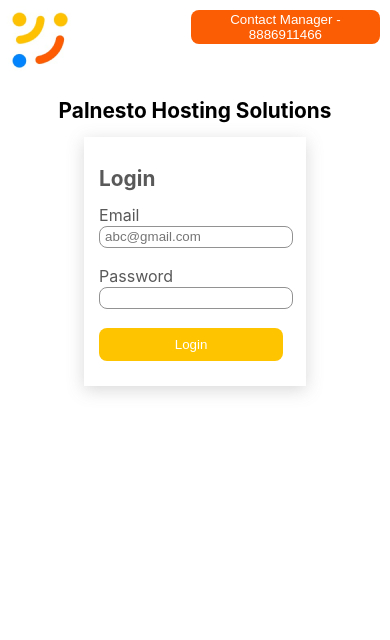
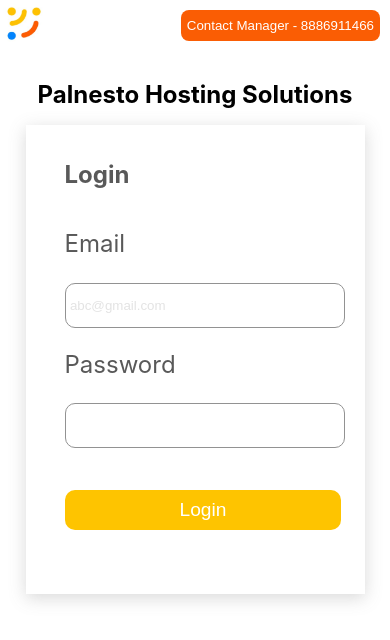
Before and after one commit to palnesto/SpringBoard, a React (Create React App) app: page / in a window 390 px wide. Shown: the top 640 px of the page. Built offline with nearby package versions, Linux system fonts and the light colour scheme.

Commit message:
feat: responsive login and dashboard

```diff
--- /dev/null
+++ b/src/components/Dashboard.css
@@ -0,0 +1,11 @@
+.logo-container{
+    height:90%;
+    width:60%;
+}
+
+.card-container{
+    height:350px;
+    width:300px;
+    padding:2%;
+
+}
--- a/src/components/Dashboard.js
+++ b/src/components/Dashboard.js
@@ -2,10 +2,10 @@ import React, { Component } from "react";
 import logo from "../assets/palnesto_logo.png";
 import invoice from "../assets/invoice.pdf";
 import { Link } from "react-router-dom";
-
+import './Dashboard.css';
 class Dashboard extends Component {
   state = {
-    company: "SpringBoard",
+    company: "Springboard School",
     paymentDate: "25/1/2023",
     expiryDate: "25/1/2024",
   };
@@ -20,8 +20,8 @@ class Dashboard extends Component {
             justifyContent: "space-between",
           }}
         >
-          <div style={{ height: "15%", width: "15%" }}>
-            <img src={logo} alt="palnesto-logo" />
+          <div>
+            <img src={logo} alt="palnesto-logo" className="logo-container"/>
           </div>
           <div style={{display:"flex"}}>
             <button
@@ -60,6 +60,7 @@ class Dashboard extends Component {
             flexDirection: "column",
             justifyContent: "center",
             alignItems: "center",
+            marginTop:"5%"
           }}
         >
           <div>
@@ -67,13 +68,10 @@ class Dashboard extends Component {
               Palnesto Hosting Solutions
             </h1>
           </div>
-          <div
+          <div className="card-container"
             style={{
-              padding:"5%",
               color: "#595959",
               boxShadow: "0px 4px 16px rgba(105, 105, 105, 0.25)",
-              height: "60%",
-              width: "70%",
             }}
           >
             <form onSubmit={this.submitForm}>
@@ -85,7 +83,7 @@ class Dashboard extends Component {
                   borderColor: "#BFBFBF",
                   borderRadius: "5px",
                   borderStyle: "solid",
-                  margin: "1%",
+                  marginBottom: "5%",
                   paddingLeft: "2%",
                   paddingRight: "2%",
                 }}
@@ -101,7 +99,7 @@ class Dashboard extends Component {
                   borderColor: "#BFBFBF",
                   borderRadius: "5px",
                   borderStyle: "solid",
-                  margin: "1%",
+                  marginBottom: "5%",
                   paddingLeft: "2%",
                   paddingRight: "2%",
                 }}
@@ -117,7 +115,7 @@ class Dashboard extends Component {
                   borderColor: "#BFBFBF",
                   borderRadius: "5px",
                   borderStyle: "solid",
-                  margin: "1%",
+                  marginBottom: "5%",
                   paddingLeft: "2%",
                   paddingRight: "2%",
                 }}
@@ -136,11 +134,10 @@ class Dashboard extends Component {
                     backgroundColor: "#FEC400",
                     color: "#ffffff",
                     borderStyle: "none",
-                    paddingLeft: "20%",
-                    paddingRight: "20%",
+                    paddingLeft: "25%",
+                    paddingRight: "25%",
                     paddingTop: "2%",
                     paddingBottom: "2%",
-                    fontSize: "100%",
                     textDecoration: "none",
                   }}
                 >
--- /dev/null
+++ b/src/components/Login.css
@@ -0,0 +1,77 @@
+@media (min-width:768px){
+    .card-containers{
+        height:425px;
+        width:300px;
+        padding-left: 2%;
+    }
+    .login-title{
+        font-size: 200%;
+        margin-bottom:40px;
+    }
+    .sub-title{
+        font-size: 180%;
+        margin-bottom:5px;
+    }
+    .login-button{
+        border-radius: 10px;
+        height:40px;
+        padding-right:52.5%;
+        padding-left:52.5%;
+        padding-top: 3%;
+        padding-bottom: 3%;
+        margin-top:20px;
+        font-size:120%;
+    }
+    .logo-container{
+        height:90%;
+        width:60%;
+    }
+    .input-field{
+        border-radius: 10px;
+        height:30px;
+        padding-right:25%;
+        padding-top: 3%;
+        padding-bottom: 3%;
+    }
+}
+@media (max-width:767px){
+    .card-containers{
+        height:450px;
+        width:300px;
+        padding-left: 10%;
+        padding-top: 5%;
+    }
+    .login-title{
+        font-size: 150%;
+        margin-bottom:40px;
+    }
+    .sub-title{
+        font-size: 150%;
+        margin-bottom:20px;
+    }
+    .logo-container{
+        height:80%;
+        width:40%;
+    }
+    .login-button{
+        border-radius: 10px;
+        height:40px;
+        padding-right:52.5%;
+        padding-left:52.5%;
+        padding-top: 3%;
+        padding-bottom: 3%;
+        margin-top:20px;
+        font-size:120%;
+    }
+    .input-field{
+        border-radius: 10px;
+        height:30px;
+        padding-right:25%;
+        padding-top: 3%;
+        padding-bottom: 3%;
+        padding-left: 2%;
+    }
+}
+::placeholder{
+    opacity:0.2
+}
--- a/src/components/Login.js
+++ b/src/components/Login.js
@@ -1,6 +1,7 @@
 import React, { Component } from "react";
 import logo from "../assets/palnesto_logo.png";
 import { Navigate } from "react-router-dom";
+import './Login.css';
 class Login extends Component {
   state = {
     email: "",
@@ -45,19 +46,18 @@ class Login extends Component {
             justifyContent: "space-between",
           }}
         >
-          <div style={{ height: "15%", width: "15%" }}>
-            <img src={logo} alt="palnesto-logo" />
+          <div>
+            <img src={logo} alt="palnesto-logo" className="logo-container" />
           </div>
           <div>
-            <button
+          <button
               style={{
                 color: "#ffffff",
                 textDecoration: "none",
-                height: "40%",
-                marginTop: "5%",
-                marginRight: "5%",
+                height: "60%",
+                margin:"10px",
+                borderRadius: "8px",
                 backgroundColor: "#FA5D04",
-                borderRadius: "8px",
                 borderStyle: "none",
               }}
             >
@@ -71,60 +71,54 @@ class Login extends Component {
             flexDirection: "column",
             justifyContent: "center",
             alignSelf: "center",
+            marginTop:"3%"
           }}
-        >
+        ><h1 style={{ fontSize: "150%",textAlign:"center" }}>Palnesto Hosting Solutions</h1>
           <div
             style={{
               display: "flex",
               flexDirection: "column",
-              justifyContent: "center",
               alignItems: "center",
             }}
           >
-            <h1 style={{ fontSize: "130%" }}>Palnesto Hosting Solutions</h1>
             <div
+            className="card-containers"
               style={{
                 display:"flex",
-                justifyContent:"center",
                 color: "#595959",
                 boxShadow: "0px 4px 16px rgba(105, 105, 105, 0.25)",
-                paddingLeft: "4%",
-                paddingTop:"4%",
-                paddingRight:"6%",
-                paddingBottom:"4%",
+
               }}
             >
               <form onSubmit={this.submitForm}>
-                <h1
-                  style={{
-                    fontSize: "130%",
-                  }}
+                <h1 className="login-title"
                 >
                   Login
                 </h1>
                 <div style={{display:"flex",flexDirection:"column", justifyContent:"center",alignItems:"flex-start"}}>
                   <label
                     htmlFor="email"
-                    style={{ fontSize: "100%"}}
+                    className="sub-title"
                   >
                     Email
                   </label>
                   <div>
                     <input
+                    size="25"
                     value={email}
                     onChange={this.onChangeEmail}
                     id="email"
                     type="email"
                     placeholder="abc@gmail.com"
+                    className="input-field"
                     style={{
                       marginBottom: "10%",
                       borderColor: "#929292",
                       borderWidth: "1px",
                       borderStyle: "solid",
-                      borderRadius: "8px",
-                      padding: "1.5%",
-                      paddingLeft:"5px",
-                      width:"100%"
+                      marginTop:"2%",
+                      width:"100%",
+                      color:"#BABABA",
                     }}
                   />
                   </div>
@@ -132,42 +126,36 @@ class Login extends Component {
                 <div style={{display:"flex",flexDirection:"column", justifyContent:"center",alignItems:"flex-start"}}>
                   <label
                     htmlFor="password"
-                    style={{fontSize: "100%" }}
+                    className="sub-title"
                   >
                     Password
                   </label>
                   <div>
                     <input
+                    size="25"
                     value={password}
                     onChange={this.onChangePassword}
                     id="password"
                     type="password"
+                    className="input-field"
                     style={{
                       marginBottom: "10%",
                       borderColor: "#929292",
                       borderWidth: "1px",
                       borderStyle: "solid",
-                      borderRadius: "8px",
-                      padding: "1.5%",
-                      paddingLeft:"5px",
+                      marginTop:"2%",
                       width:"100%"
                     }}
                   />
                   </div>
 
                 </div>
-                <div style={{ marginBottom: "5%", textAlign: "center" }}>
-                  <button
+                <div >
+                  <button className="login-button"
                     style={{
-                      borderRadius: "8px",
                       backgroundColor: "#FEC400",
                       color: "#ffffff",
                       borderStyle: "none",
-                      paddingLeft: "40%",
-                      paddingRight: "40%",
-                      paddingTop: "5%",
-                      paddingBottom: "5%",
-                      width:"100%"
                     }}
                   >
                     Login
```
